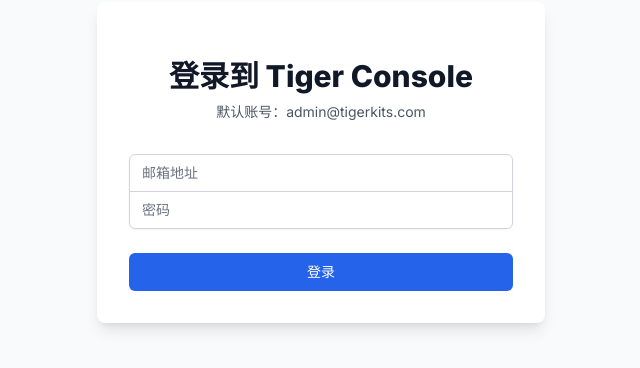
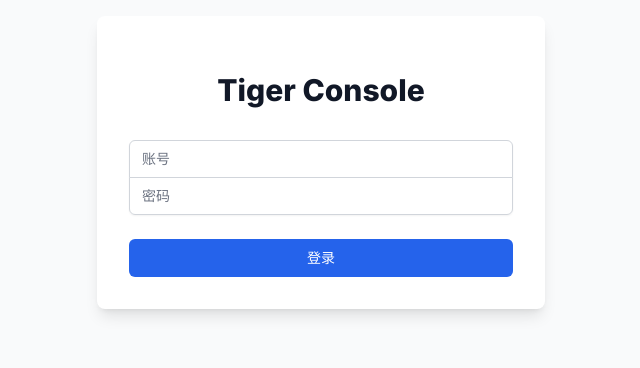
Before and after one commit to tigerbryan/tiger-console, a Next.js app: page /auth/signin in a window 1280 px wide. Shown: the part 238-606 px from the top of the page, without its empty margins (319-959 px from the left). Built offline with nearby package versions, Linux system fonts and the light colour scheme.

Commit message:
fix: 移除默认账号显示，优化登录界面

```diff
--- a/app/auth/signin/page.tsx
+++ b/app/auth/signin/page.tsx
@@ -24,7 +24,7 @@ export default function SignIn() {
       });
 
       if (result?.error) {
-        setError('登录失败，请检查邮箱和密码');
+        setError('登录失败，请检查账号密码');
       } else {
         router.push('/');
         router.refresh();
@@ -42,17 +42,14 @@ export default function SignIn() {
       <div className="max-w-md w-full space-y-8 p-8 bg-white rounded-lg shadow-lg">
         <div>
           <h2 className="mt-6 text-center text-3xl font-extrabold text-gray-900">
-            登录到 Tiger Console
+            Tiger Console
           </h2>
-          <p className="mt-2 text-center text-sm text-gray-600">
-            默认账号：admin@tigerkits.com
-          </p>
         </div>
         <form className="mt-8 space-y-6" onSubmit={handleSubmit}>
           <div className="rounded-md shadow-sm -space-y-px">
             <div>
               <label htmlFor="email" className="sr-only">
-                邮箱
+                账号
               </label>
               <input
                 id="email"
@@ -60,7 +57,7 @@ export default function SignIn() {
                 type="email"
                 required
                 className="appearance-none rounded-none relative block w-full px-3 py-2 border border-gray-300 placeholder-gray-500 text-gray-900 rounded-t-md focus:outline-none focus:ring-blue-500 focus:border-blue-500 focus:z-10 sm:text-sm"
-                placeholder="邮箱地址"
+                placeholder="账号"
                 value={email}
                 onChange={(e) => setEmail(e.target.value)}
                 disabled={isLoading}
```
